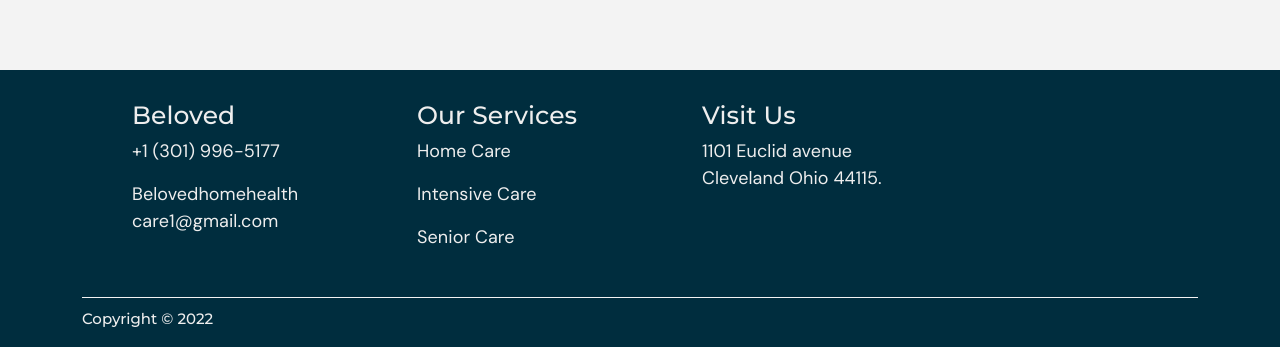
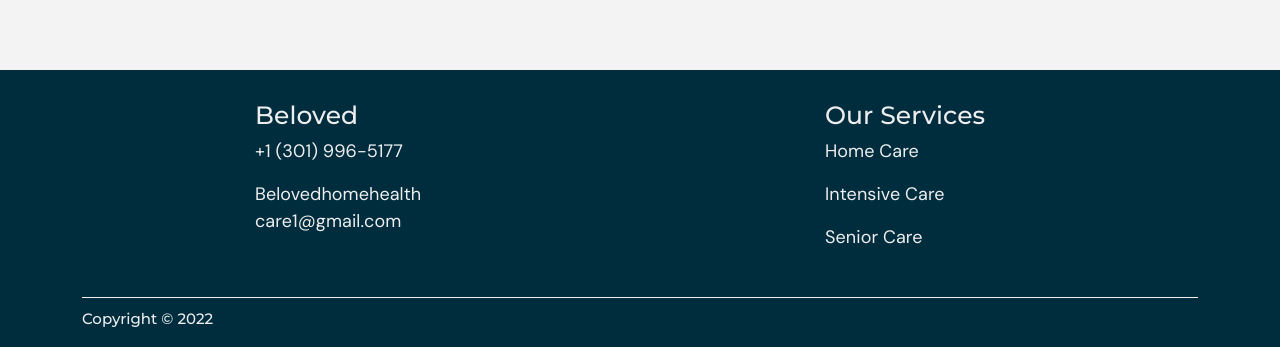
Before and after one commit to DavidWaza/beloved-healthcare, a Next.js app: page / in a window 1280 px wide. Shown: the part 3550-3897 px from the top of the page. Built offline with nearby package versions, Linux system fonts and the light colour scheme.

Commit message:
fixed the footer and care content section

```diff
--- a/component/Footer/footer.js
+++ b/component/Footer/footer.js
@@ -11,7 +11,7 @@ const Footer = () => {
         <Container>
           <Row>
             {footerArr.map((footer) => (
-              <Col sm={3} key={footer.id}>
+              <Col sm={6} key={footer.id}>
                 <div className={styles.footerContent}>
                     <h3>{footer.title}</h3>
                     <p>{footer.slugOne}</p>
--- a/component/footerArr/footerArr.js
+++ b/component/footerArr/footerArr.js
@@ -19,9 +19,9 @@ export const footerArr = [
     slugTwo: "Intensive Care",
     slugThree: "Senior Care",
   },
-  {
-    id: 4,
-    title: "Visit Us",
-    slugOne: "1101 Euclid avenue\nCleveland Ohio 44115.",
-  },
+  // {
+  //   id: 4,
+  //   title: "Visit Us",
+  //   slugOne: "1101 Euclid avenue\nCleveland Ohio 44115.",
+  // },
 ];
--- a/styles/Home.module.css
+++ b/styles/Home.module.css
@@ -553,7 +553,9 @@
 }
 
 .footerContent {
-  padding: 30px 50px;
+  padding: 30px 0px;
+  display: grid;
+  place-content: center;
   color: #eee;
 }
 
@@ -718,6 +720,7 @@
 
   .careHeader>p:nth-child(3) {
     font-size: 22px;
+    color: #fff;
   }
 
   .careHeader {
```
